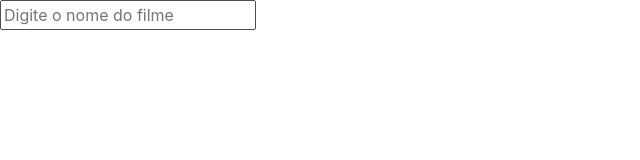
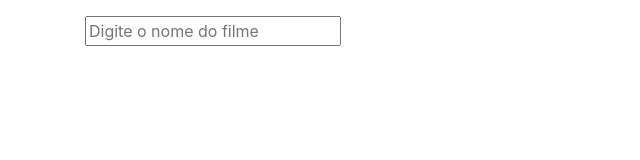
Before and after one commit to rafaelmauricioaraujo/bluelab-desafio, a plain HTML site: page index.html in a window 1280 px wide. Shown: the whole page, without its empty margins (0-640 px from the left). Drawn offline with nearby package versions, Linux system fonts and the light colour scheme.

Commit message:
ajustes no bootstrap

```diff
--- a/index.html
+++ b/index.html
@@ -4,21 +4,24 @@
 <head>
     <meta charset="UTF-8">
     <title>vai, vai acha esse</title>
-    <link rel="stylesheet" type="text/css" href="https://stackpath.bootstrapcdn.com/bootstrap/4.3.1/css/bootstrap.min.css">
+    <link rel="stylesheet" type="text/css"
+        href="https://stackpath.bootstrapcdn.com/bootstrap/4.3.1/css/bootstrap.min.css">
     <!--<link rel="stylesheet" href="css/estilos.css">-->
 </head>
-<header>
-
-</header>
 
 <body>
-    <div>
-        <input type="text" name="pesquisa" placeholder="Digite o nome do filme"
-            onkeyup="getanswer(document.getElementById('selectBox').value)" id="selectBox">
-    </div>
-    <div id="resposta">
+    <header>
+        <nav class="navbar navbar-default">
+            <div class="container">
+        </nav>
+        <div class="container">
+            <input type="text" name="pesquisa" placeholder="Digite o nome do filme"
+                onkeyup="getanswer(document.getElementById('selectBox').value)" id="selectBox">
+        </div>
+        <div class="container" id="resposta">
 
-    </div>
+        </div>
+    </header>
     <script src="https://cdnjs.cloudflare.com/ajax/libs/jquery/3.3.1/jquery.min.js"></script>
     <script src="https://stackpath.bootstrapcdn.com/bootstrap/4.3.1/js/bootstrap.min.js"></script>
     <script src="https://stackpath.bootstrapcdn.com/bootstrap/4.3.1/js/bootstrap.bundle.min.js"></script>
```
